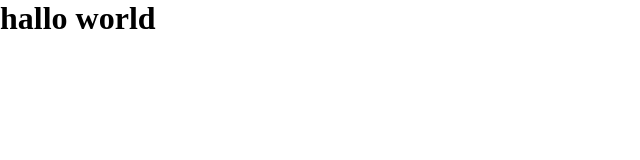
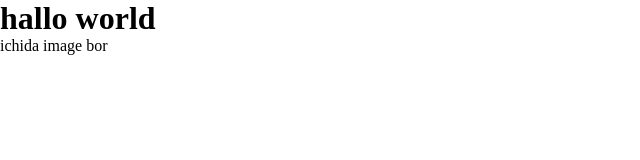
Before and after one commit to shohjahonmajitov001/ssAALLOOMM, a plain HTML site: page INDEX.HTML in a window 1280 px wide. Shown: the whole page, without its empty margins (0-640 px from the left). Drawn offline with Linux system fonts and the light colour scheme.

Commit message:
Update INDEX.HTML
12-qatordan 15-qatorgacha ozgarishlar qildim

```diff
--- a/INDEX.HTML
+++ b/INDEX.HTML
@@ -9,5 +9,8 @@
 </head>
 <body>
     <h1>hallo world</h1>
+    <div>
+        ichida image bor
+    </div>
 </body>
 </html>
```
